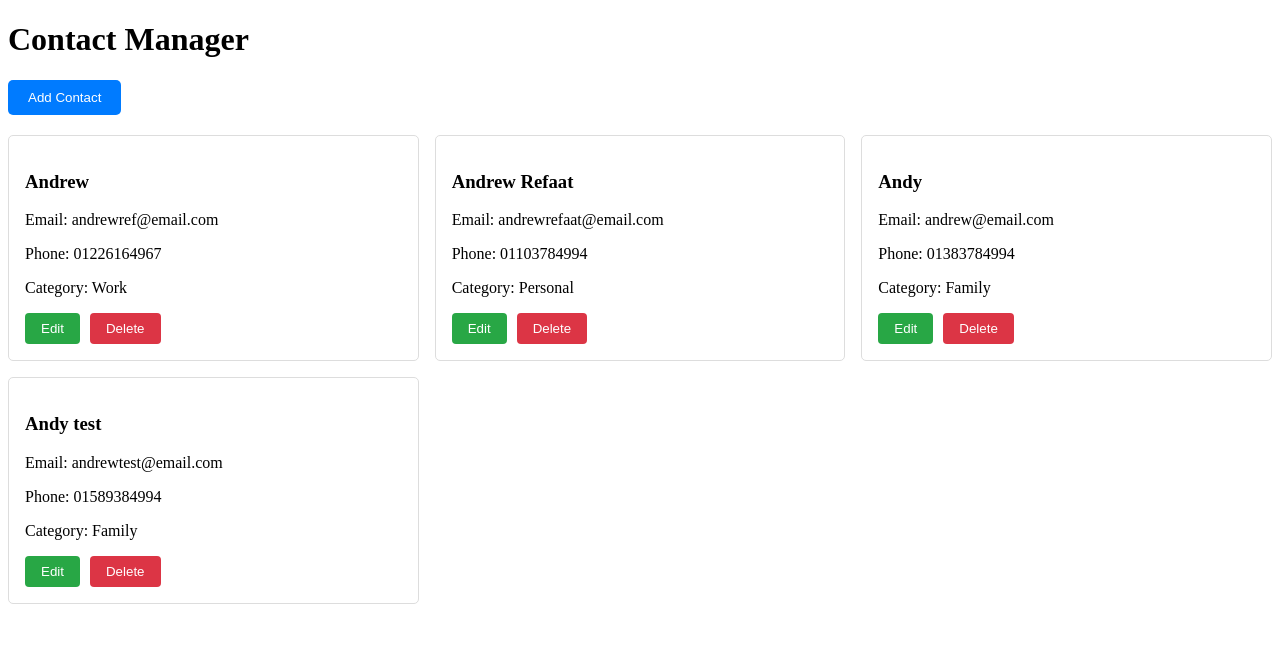
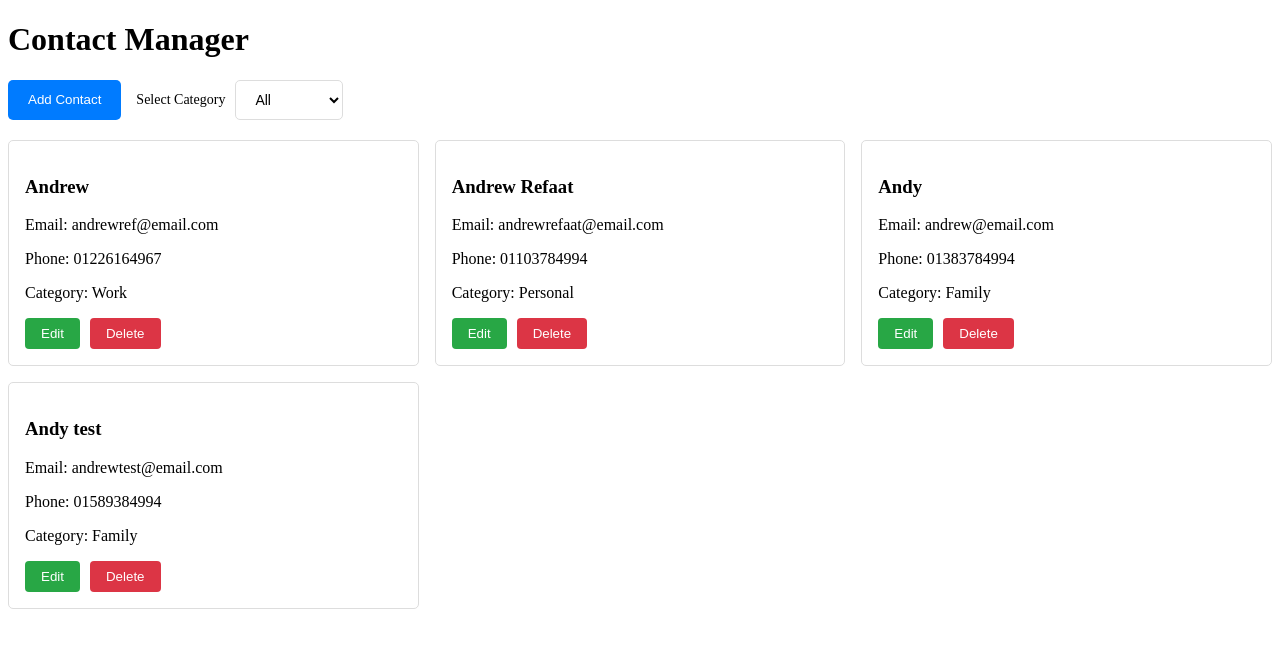
Before and after one commit to andrewref/contact-management-app, a React app: page / in a window 1280 px wide. Shown: the top 648 px of the page. Built offline with nearby package versions, Linux system fonts and the light colour scheme; the HTML template or start-up script is replaced by a standard one.

Commit message:
Filter contacts by category (e.g., Work, Personal, Family)
added a dropdown to filter the categories of the contacts

```diff
--- a/src/App.jsx
+++ b/src/App.jsx
@@ -7,6 +7,11 @@ function App() {
   const [contactsList, setContactsList] = useState(contacts);
   const [isFormOpen, setIsFormOpen] = useState(false);
   const [editingContact, setEditingContact] = useState(null);
+  const [selectedCategory, setSelectedCategory] = useState("All");
+
+  const filteredContacts = selectedCategory === "All"
+    ? contactsList
+    : contactsList.filter(contact => contact.category === selectedCategory);
 
   function saveContact(contact) {
     if (editingContact) {
@@ -37,9 +42,24 @@ function App() {
   return (
     <div className="App">
       <h1>Contact Manager</h1>
-      <button className="add-contact-button" onClick={handleAddNew}>
-        Add Contact
-      </button>
+      <div className="toolbar">
+        <button className="add-contact-button" onClick={handleAddNew}>
+          Add Contact
+        </button>
+        <div className="filter-group">
+          <label>Select Category</label>
+          <select
+            className="category-filter"
+            value={selectedCategory}
+            onChange={(e) => setSelectedCategory(e.target.value)}
+          >
+            <option value="All">All</option>
+            <option value="Work">Work</option>
+            <option value="Personal">Personal</option>
+            <option value="Family">Family</option>
+          </select>
+        </div>
+      </div>
 
       {isFormOpen && (
         <div className="form-overlay" onClick={() => setIsFormOpen(false)}>
@@ -51,7 +71,7 @@ function App() {
           </div>
         </div>
       )}
-      <ContactList contacts={contactsList} onEdit={handleEdit} onDelete={handleDelete}/>
+      <ContactList contacts={filteredContacts} onEdit={handleEdit} onDelete={handleDelete}/>
     </div>
   );
 }
--- a/src/index.css
+++ b/src/index.css
@@ -8,6 +8,37 @@
   border: 1px solid #ddd;
   padding: 1rem;
   border-radius: 5px;
+}
+.toolbar {
+  display: flex;
+  gap: 15px;
+  align-items: center;
+  margin-bottom: 20px;
+  flex-wrap: wrap;
+}
+
+.filter-group {
+  display: flex;
+  align-items: center;
+  gap: 10px;
+  margin: 0;
+}
+
+.filter-group label {
+  font-size: 14px;
+  font-weight: 500;
+  margin: 0;
+  line-height: 1;
+}
+
+.category-filter {
+  padding: 10px 15px;
+  border: 1px solid #ddd;
+  border-radius: 5px;
+  background-color: white;
+  cursor: pointer;
+  font-size: 14px;
+  height: 40px;
 }
 
 .contact-actions {
@@ -41,7 +72,10 @@
   border: none;
   border-radius: 5px;
   cursor: pointer;
-  margin-bottom: 20px;
+  margin-bottom: 0;
+  height: 40px;
+  display: inline-flex;
+  align-items: center;
 }
 
 .form-overlay {
```
